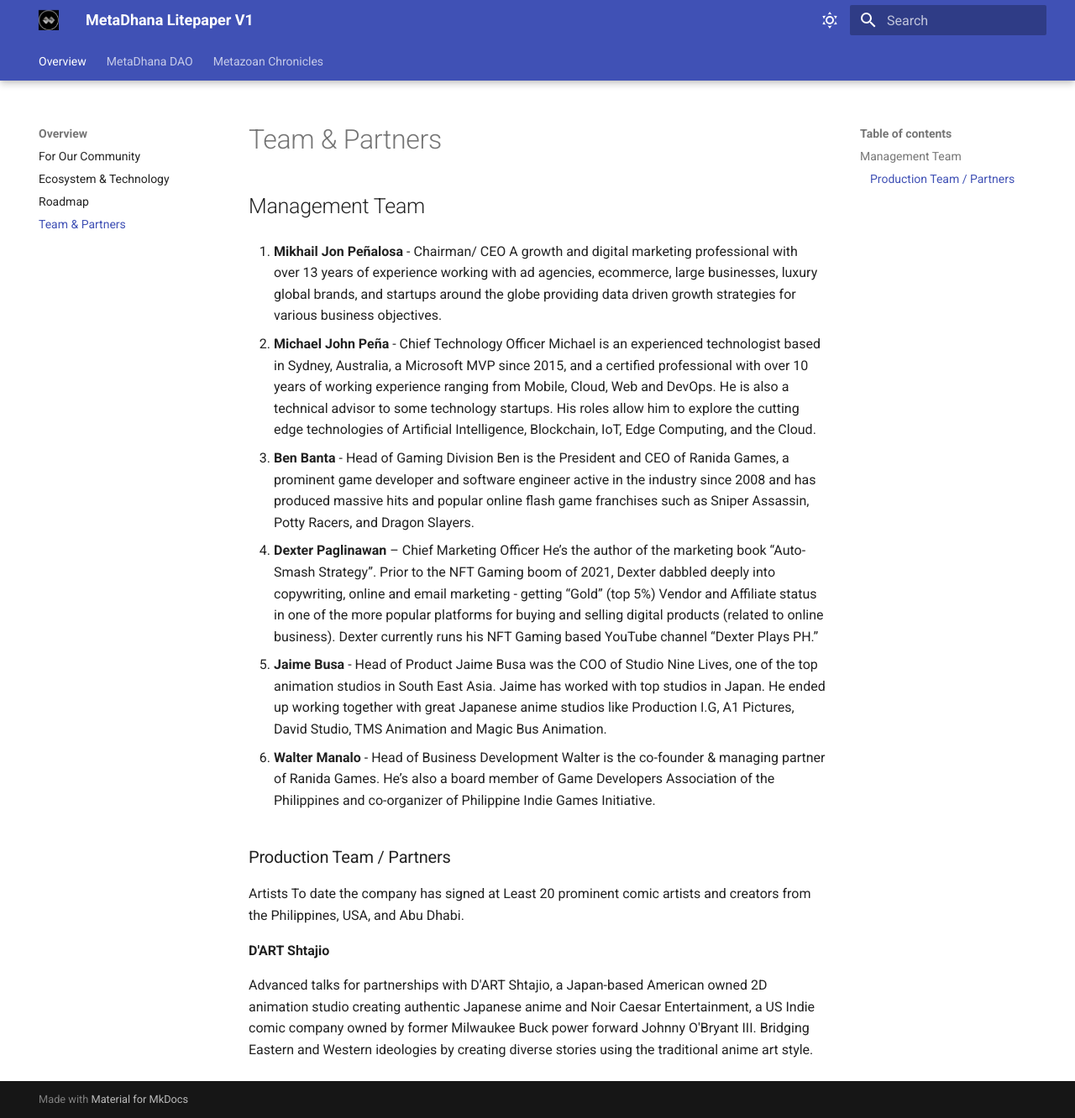
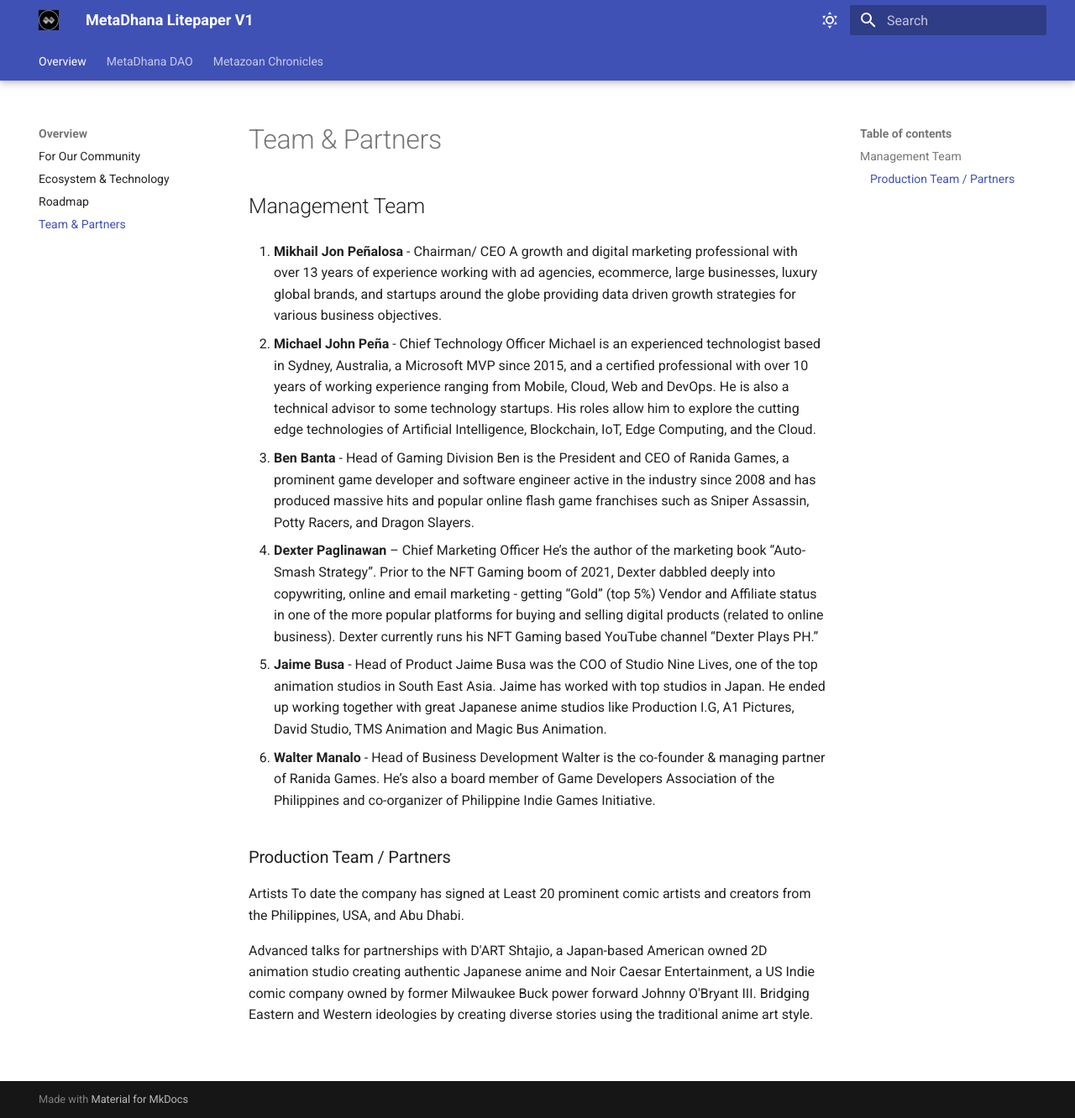
Before and after one commit to AshtreeBV/metazoan-whitepaper, an MkDocs documentation site: the page built from docs/overview/team-partners.md, in a window 1280 px wide and 1332 px high. Shown: the whole window at 84% size. Built offline with MkDocs 1.6.1 and Material for MkDocs 9.7.7, drawn with Linux system fonts in a browser that asks for light colours.

Commit message:
changed architecture

```diff
--- a/docs/overview/team-partners.md
+++ b/docs/overview/team-partners.md
@@ -25,6 +25,4 @@
 Artists
 To date the company has signed at Least 20 prominent comic artists and creators from the Philippines, USA, and Abu Dhabi.
 
-**D'ART Shtajio**
-
 Advanced talks for partnerships with D'ART Shtajio, a Japan-based American owned 2D animation studio creating authentic Japanese anime and Noir Caesar Entertainment, a US Indie comic company owned by former Milwaukee Buck power forward Johnny O'Bryant III. Bridging Eastern and Western ideologies by creating diverse stories using the traditional anime art style.
```
Also changed, not shown: docs/assets/images/DAO-architecture.png.
